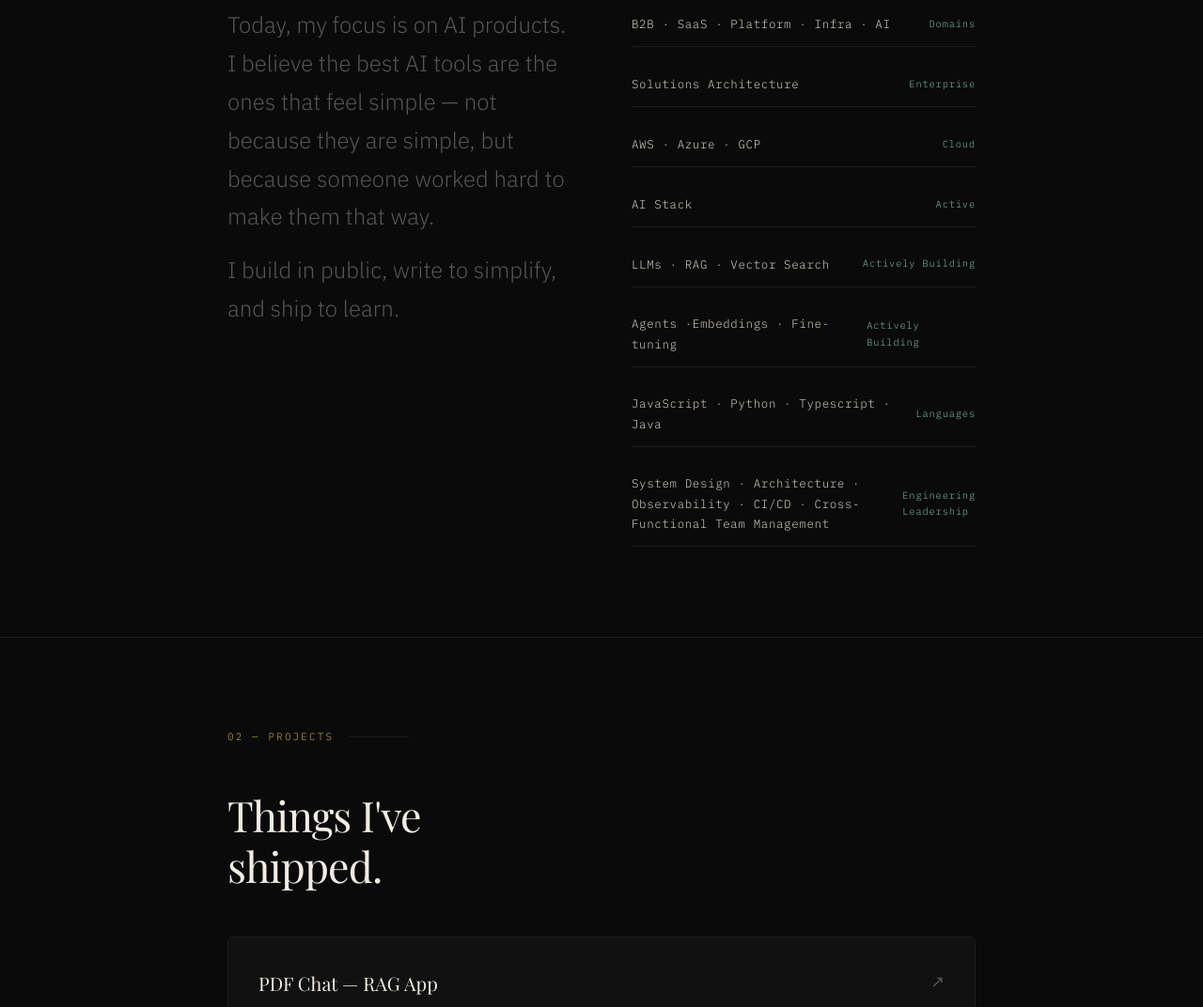
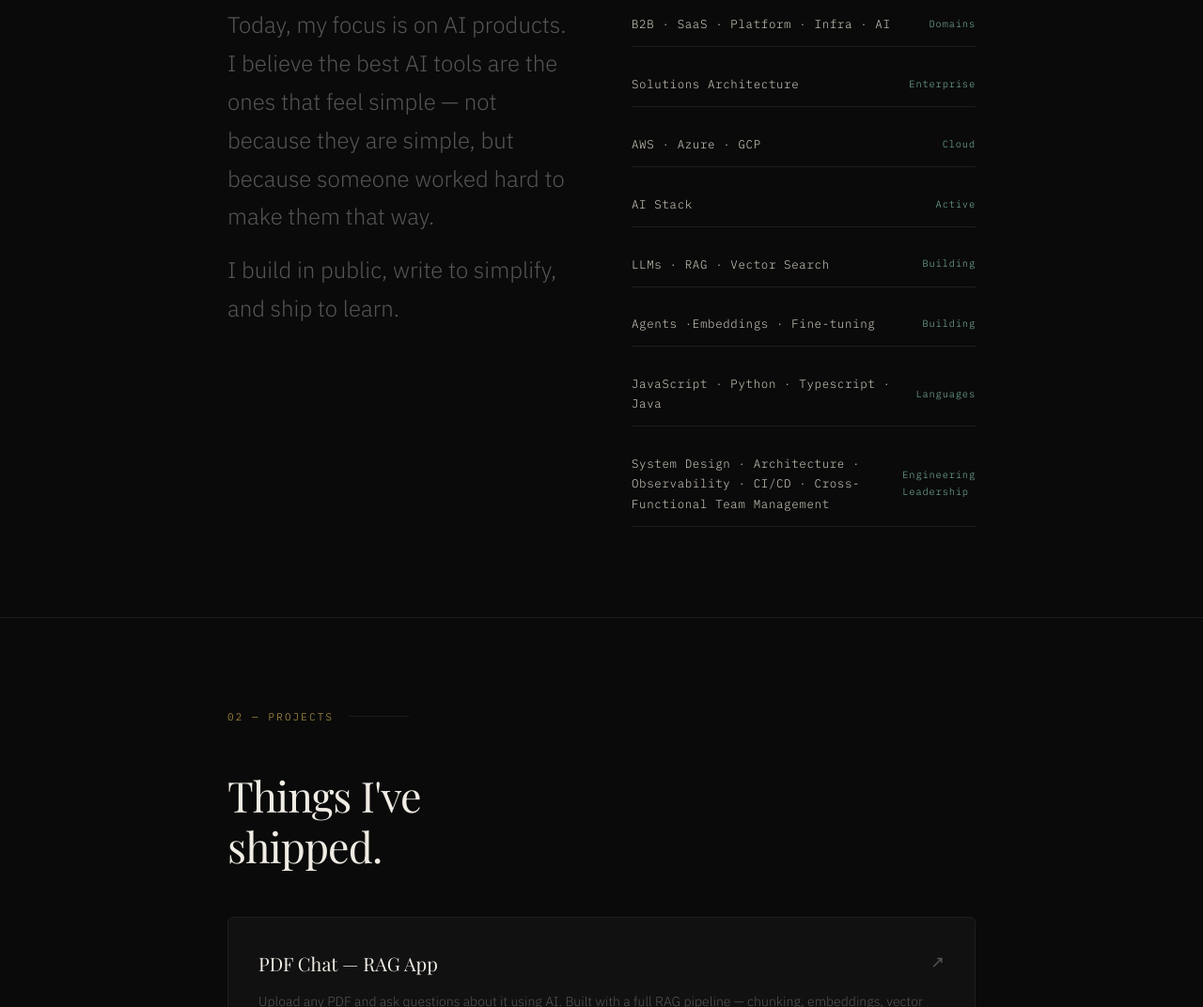
Before and after one commit to shamvii/shamvii.github.io, a plain HTML site: page index.html in a window 1280 px wide. Shown: the part 1482-2554 px from the top of the page at 94% size. Drawn offline with nearby package versions, Linux system fonts and the light colour scheme; a web font is replaced by a local one.

Commit message:
Launch portfolio site cleanup1

```diff
--- a/index.html
+++ b/index.html
@@ -603,11 +603,11 @@
         </div>
         <div class="skill-item">
             <span class="skill-name">LLMs · RAG · Vector Search</span>
-            <span class="skill-tag">Actively Building</span>
+            <span class="skill-tag">Building</span>
         </div>
         <div class="skill-item">
             <span class="skill-name">Agents ·Embeddings · Fine-tuning</span>
-            <span class="skill-tag">Actively Building</span>
+            <span class="skill-tag">Building</span>
         </div>
           <div class="skill-item">
             <span class="skill-name">JavaScript · Python · Typescript · Java </span>
```
